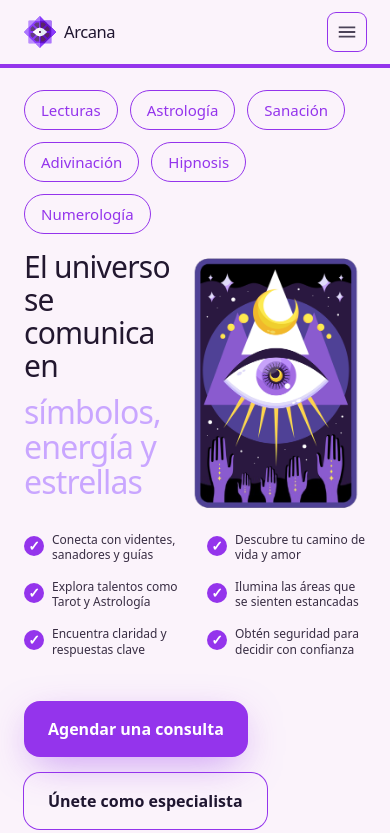
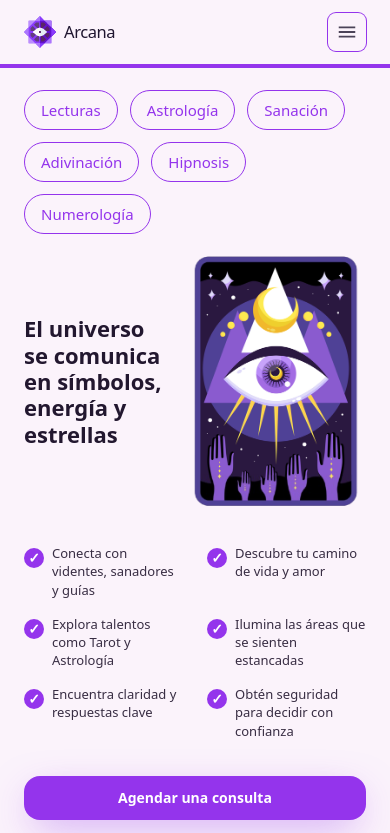
Before and after one commit to arcana302-art/arcana-v2, a Next.js app: page / in a window 390 px wide. Shown: the top 833 px of the page. Built offline with nearby package versions, Linux system fonts and the light colour scheme.

Commit message:
Update Hero.tsx

```diff
--- a/app/components/Hero.tsx
+++ b/app/components/Hero.tsx
@@ -75,17 +75,10 @@ export default function Hero() {
             {/* Encabezados + Imagen juntos en mobile */}
             <div className="mobile-head-wrapper">
               <div className="hero-text">
-                <h1 className="hero-title-1 text-[#22172f] font-normal tracking-tight text-[40px] leading-[1.05] sm:text-[56px] sm:leading-[1.04] mb-3">
-                  El universo se comunica en
+                <h1 className="hero-title-1 font-bold text-[#22172f]">
+                  El universo se comunica en símbolos, energía y estrellas
                 </h1>
-                <h2
-                  className="hero-title-2 font-normal tracking-tight text-[42px] leading-[1.05] sm:text-[60px] sm:leading-[1.04] mb-4"
-                  style={{ color: LIGHT_PURPLE }}
-                >
-                  símbolos, energía y estrellas
-                </h2>
               </div>
-
               <div className="hero-card-mobile">
                 <Image
                   src={HERO_IMG}
@@ -112,11 +105,11 @@ export default function Hero() {
               ))}
             </div>
 
-            {/* Botones CTA */}
-            <div className="mt-5 flex flex-wrap gap-4">
+            {/* Botones CTA - Mobile stacked */}
+            <div className="mt-5 flex flex-col gap-4 mobile-cta-buttons">
               <a
                 href="#"
-                className="inline-flex items-center justify-center rounded-2xl px-6 h-14 text-white text-base font-semibold"
+                className="w-full inline-flex items-center justify-center rounded-2xl px-6 h-14 text-white text-base font-semibold"
                 style={{
                   backgroundColor: BTN_PURPLE,
                   boxShadow: '0 12px 40px -10px rgba(148,52,236,0.55)',
@@ -127,7 +120,7 @@ export default function Hero() {
 
               <a
                 href="#"
-                className="inline-flex items-center justify-center rounded-2xl px-6 h-14 text-[#1f1630] font-semibold bg-transparent ring-1 ring-[#9434ec] hover:bg-[#9434ec]/10 transition"
+                className="w-full inline-flex items-center justify-center rounded-2xl px-6 h-14 text-[#1f1630] font-semibold bg-transparent ring-1 ring-[#9434ec] hover:bg-[#9434ec]/10 transition"
               >
                 Únete como especialista
               </a>
@@ -197,9 +190,9 @@ export default function Hero() {
             height: 34px;
           }
 
-          /* Hero titles - un poco más grandes */
-          .hero-title-1 { font-size: 30px; line-height: 1.1; }
-          .hero-title-2 { font-size: 32px; line-height: 1.1; }
+          /* Hero titles */
+          .hero-title-1 { font-size: 22px; line-height: 1.2; }
+          .hero-title-2 { font-size: 24px; line-height: 1.2; }
 
           /* Encabezado + imagen en fila */
           .mobile-head-wrapper {
@@ -207,21 +200,29 @@ export default function Hero() {
             flex-direction: row;
             align-items: center;
             justify-content: space-between;
-            gap: 16px;
+            gap: 12px;
+            margin-bottom: 16px;
           }
           .hero-text { flex: 1; }
-          .hero-card-mobile img { width: 180px !important; }
+          .hero-card-mobile img { width: 140px !important; }
 
           /* Bullets en 2 columnas × 3 filas */
           .bullets-grid {
             grid-template-columns: repeat(2, minmax(0, 1fr));
             gap-x: 12px;
-            gap-y: 18px;
-            margin-bottom: 24px;
+            gap-y: 16px;
+            margin-bottom: 16px;
           }
           .bullet-text {
-            font-size: 12px;
-            line-height: 1.3;
+            font-size: 13px;
+            line-height: 1.4;
+          }
+
+          /* CTA botones stacked */
+          .mobile-cta-buttons a {
+            width: 100%;
+            font-size: 14px;
+            height: 44px;
           }
         }
       `}</style>
```
